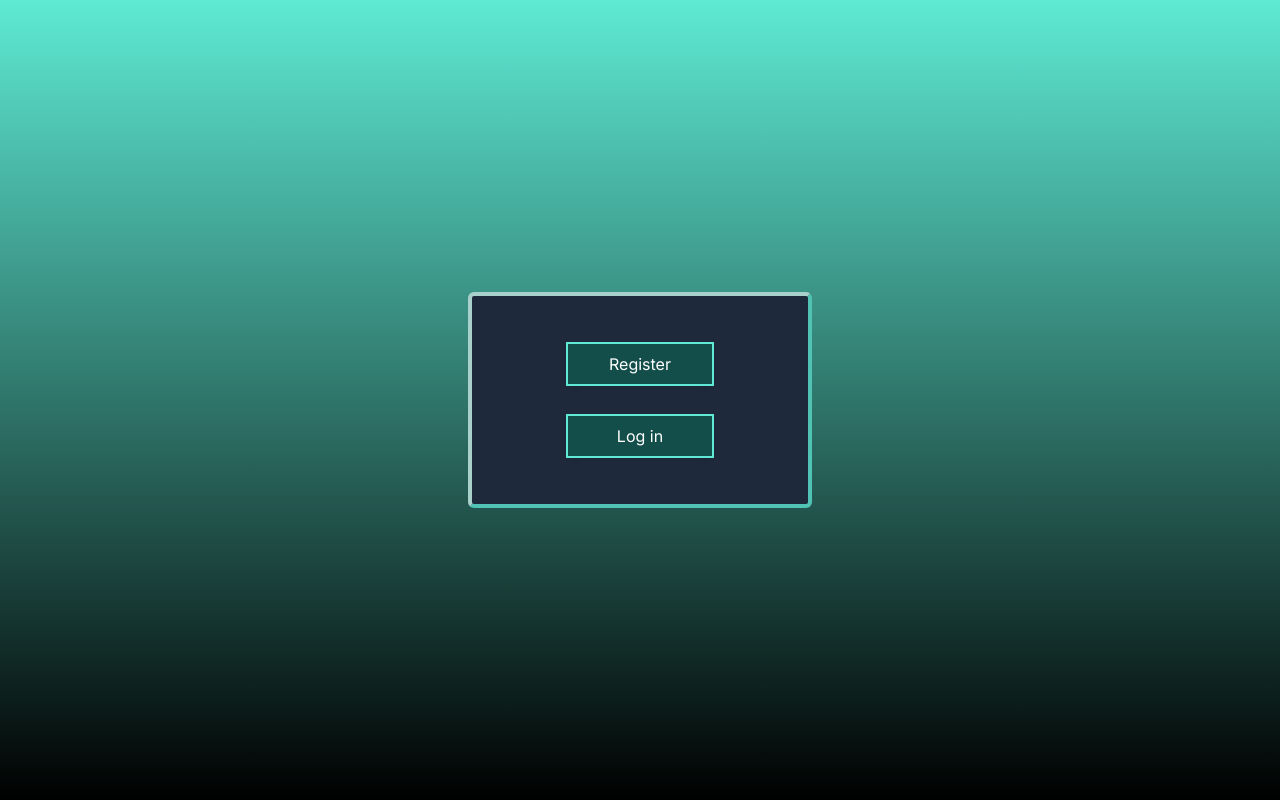
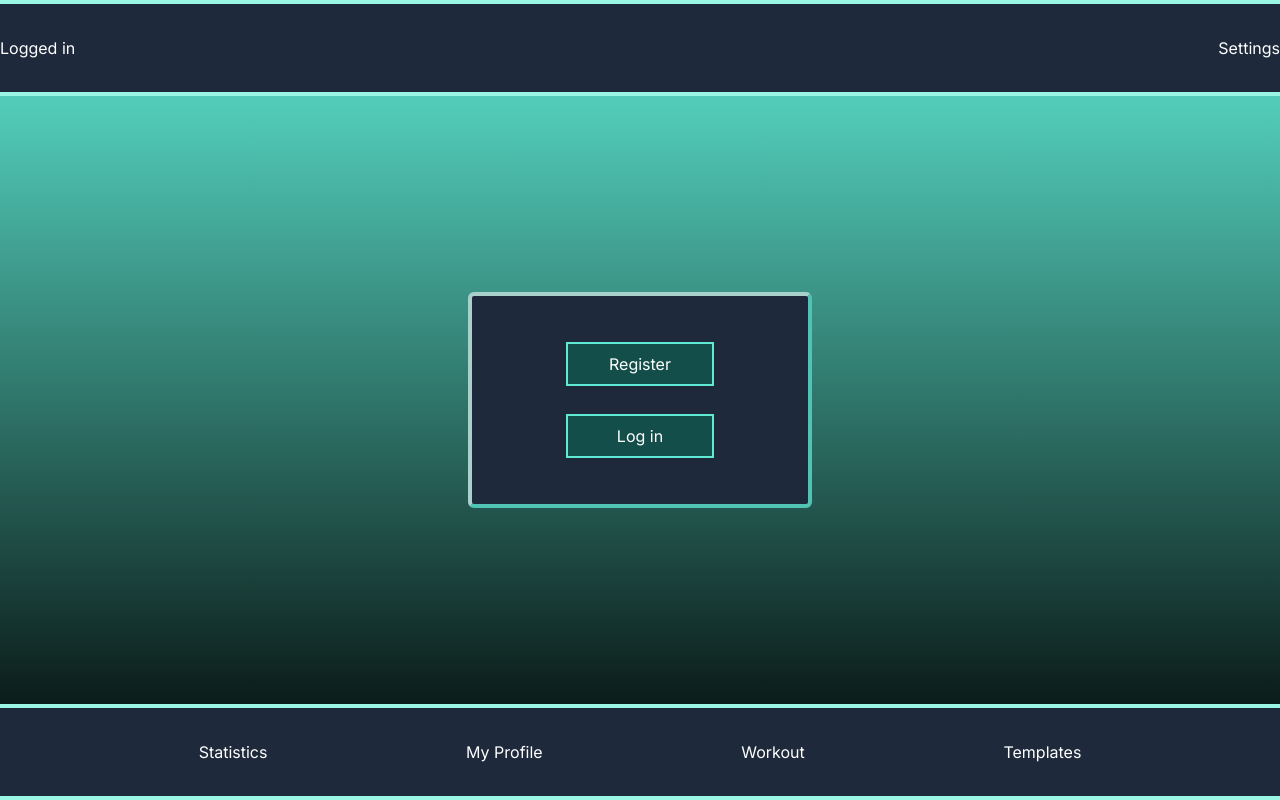
Before and after one commit to ssikors/gym-planner, a Next.js app: page / in a window 1280 px wide. Built offline with nearby package versions, Linux system fonts and the light colour scheme; no server answers.

Commit message:
Added Header, Footer

```diff
--- /dev/null
+++ b/app/components/Footer.tsx
@@ -0,0 +1,8 @@
+export const Footer = () => {
+  return <div className="text-white fixed flex justify-evenly items-center bottom-0 left-0 w-full h-24 bg-slate-800 border-y-4 border-y-teal-200">
+    <div>Statistics</div>
+    <div>My Profile</div>
+    <div>Workout</div>
+    <div>Templates</div>
+  </div>
+}
--- /dev/null
+++ b/app/components/Header.tsx
@@ -0,0 +1,6 @@
+export const Header = () => {
+  return <div className="text-white fixed flex justify-between items-center top-0 left-0 w-full h-24 bg-slate-800 border-y-4 border-y-teal-200">
+    <div>Logged in</div>
+    <div>Settings</div>
+  </div>
+}
--- a/app/page.tsx
+++ b/app/page.tsx
@@ -2,16 +2,20 @@
 import { useSession } from "next-auth/react";
 import { SimpleModal } from "./components/util/SimpleModal";
 import { LoginLogout } from "./components/LoginLogout";
+import { Header } from "./components/Header";
+import { Footer } from "./components/Footer";
 
 export default function Home() {
   const { data: session, status } = useSession();
   return (
-    <main>
+    <>
+      <Header />
       <div className="flex w-full h-screen items-center justify-center bg-gradient-to-b from-teal-300 to-black">
         <SimpleModal>
           <LoginLogout />
         </SimpleModal>
       </div>
-    </main>
+      <Footer />
+    </>
   );
 }
```
